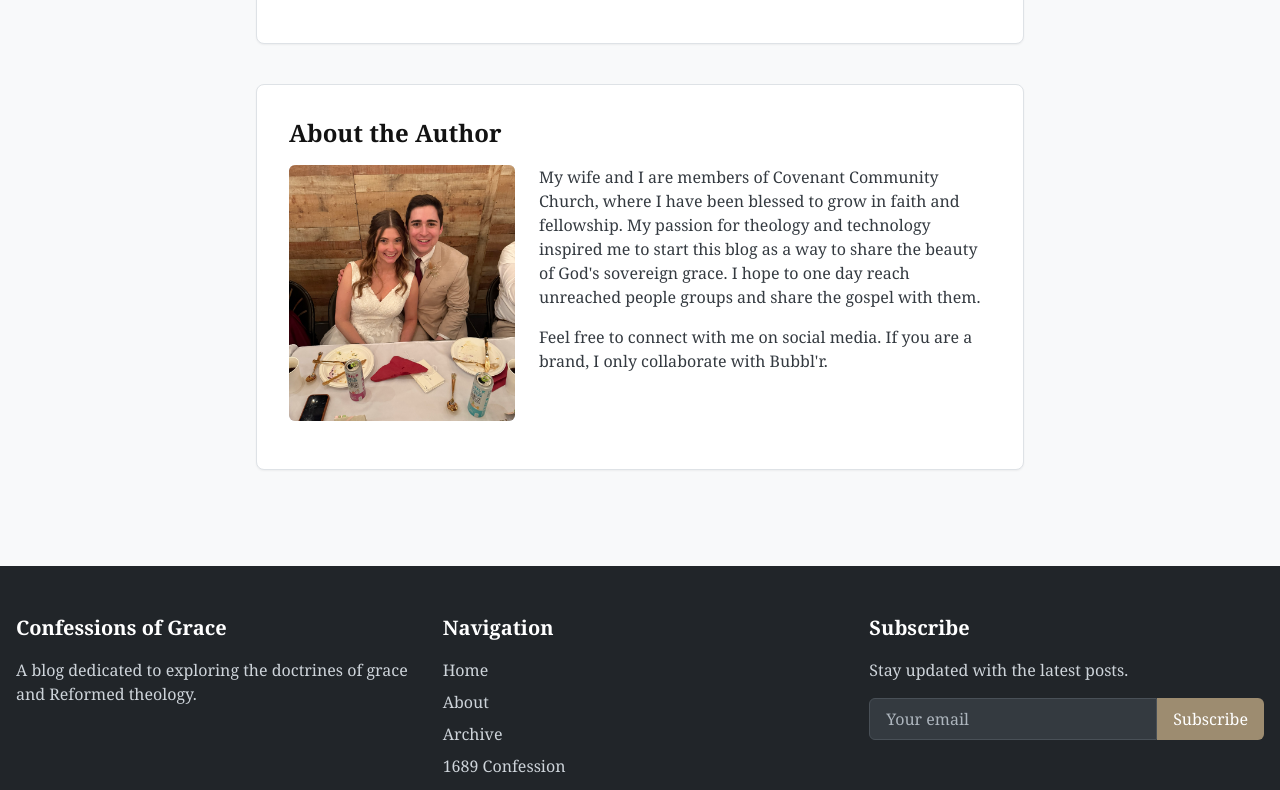
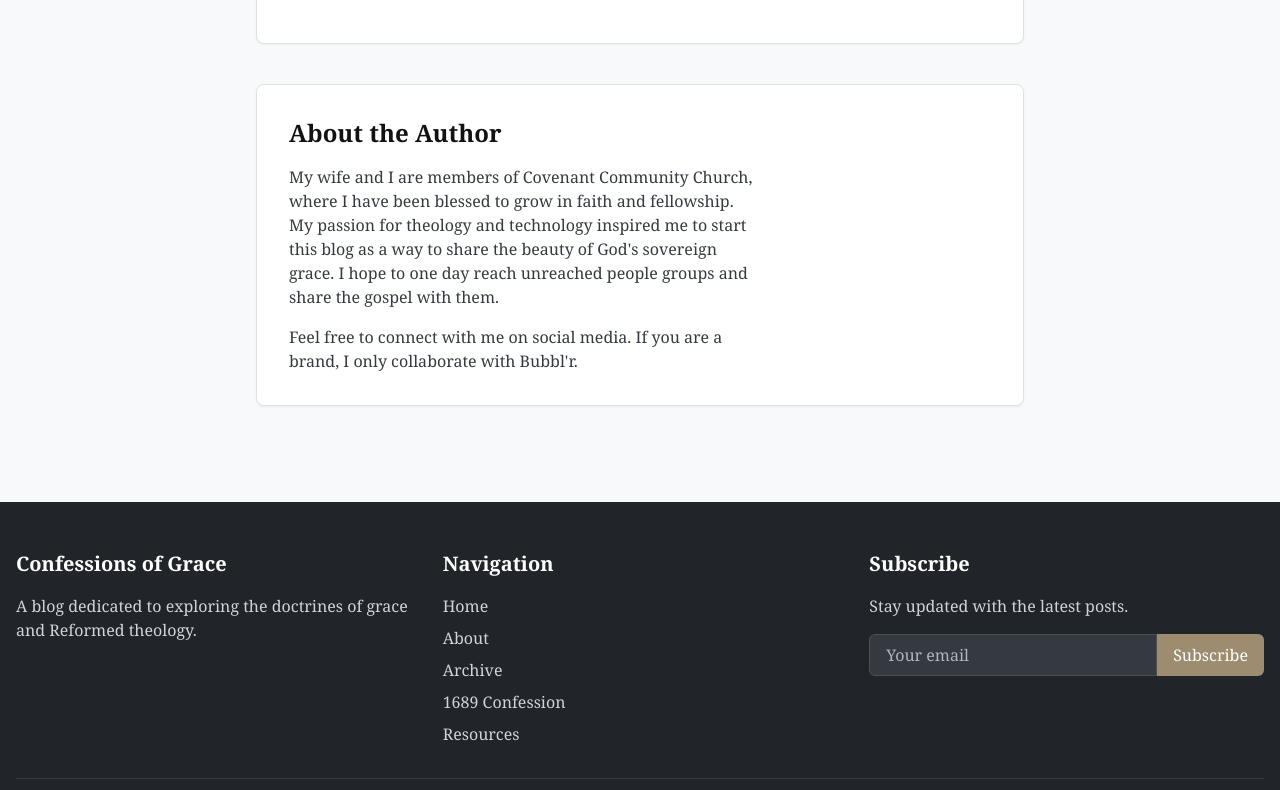
Before and after one commit to auggie2lbcf/confessions-of-grace, a Next.js app: page /about in a window 1280 px wide. Shown: the part 1215-2005 px from the top of the page. Built offline with nearby package versions, Linux system fonts and the light colour scheme.

Commit message:
removed my picture

```diff
--- a/src/pages/about.tsx
+++ b/src/pages/about.tsx
@@ -59,7 +59,7 @@
         <div className="bg-white rounded-lg shadow-sm p-8 border border-primary-200">
           <h2 className="text-2xl font-bold mb-4">About the Author</h2>
           <div className="md:flex items-start gap-6">
-            <div className="md:w-1/3 mb-4 md:mb-0">
+            {/* <div className="md:w-1/3 mb-4 md:mb-0">
               <div className="bg-primary-200 h-64 w-full rounded-md mb-4 relative h-48 w-full overflow-hidden rounded-md">
                 <Image
                   src="/images/me.jpeg"
@@ -68,7 +68,7 @@
                   className="object-cover"
                 />
               </div>
-            </div>
+            </div> */}
             <div className="md:w-2/3">
               <p className="text-primary-700 mb-4">
                 My wife and I are members of Covenant Community Church,
```
Also changed, not shown: public/images/me.jpeg (deleted).
